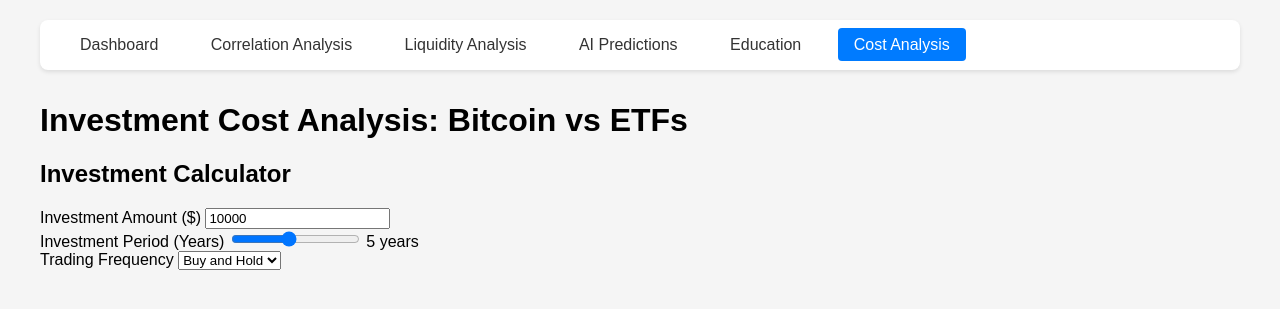
After one commit to biserd/AI_Bitcoin_Analytics, a Flask app: page /cost-analysis in a window 1280 px wide. The commit adds this page. Shown: the top 309 px of the page. Run offline with Flask 3, Linux system fonts and the light colour scheme; some libraries are stand-ins or nearby versions.

Commit message:
Assistant checkpoint: Added Cost Analysis page with route and navigation link
Assistant generated file changes:
- main.py: Add cost analysis route
- templates/base.html: Add cost analysis link to navigation
- templates/cost_analysis.html: Create cost analysis template

---

User prompt:

can you show the cost analysis page on the main menu

```diff
--- a/main.py
+++ b/main.py
@@ -156,6 +156,11 @@
     """Educational content page"""
     return render_template('education.html')
 
+@app.route('/cost-analysis')
+def cost_analysis():
+    """Cost analysis page"""
+    return render_template('cost_analysis.html')
+
 @app.route('/health')
 def health_check():
     """Simple health check endpoint"""
--- a/templates/base.html
+++ b/templates/base.html
@@ -112,6 +112,7 @@
             <a href="/liquidity" {% if request.path == '/liquidity' %}class="active"{% endif %}>Liquidity Analysis</a>
             <a href="/predictions" {% if request.path == '/predictions' %}class="active"{% endif %}>AI Predictions</a>
             <a href="/education" {% if request.path == '/education' %}class="active"{% endif %}>Education</a>
+            <a href="/cost-analysis" {% if request.path == '/cost-analysis' %}class="active"{% endif %}>Cost Analysis</a>
         </nav>
 
         {% if error %}
--- /dev/null
+++ b/templates/cost_analysis.html
@@ -0,0 +1,36 @@
+
+{% extends "base.html" %}
+
+{% block title %}Cost Analysis - Bitcoin Analytics{% endblock %}
+
+{% block content %}
+<div class="container">
+    <h1>Investment Cost Analysis: Bitcoin vs ETFs</h1>
+    <div id="calculator-container">
+        <h2>Investment Calculator</h2>
+        <form id="cost-calculator">
+            <div class="input-group">
+                <label for="investment-amount">Investment Amount ($)</label>
+                <input type="number" id="investment-amount" min="100" value="10000">
+            </div>
+            <div class="input-group">
+                <label for="investment-period">Investment Period (Years)</label>
+                <input type="range" id="investment-period" min="1" max="10" value="5">
+                <span id="period-value">5 years</span>
+            </div>
+            <div class="input-group">
+                <label for="trading-frequency">Trading Frequency</label>
+                <select id="trading-frequency">
+                    <option value="buy-hold">Buy and Hold</option>
+                    <option value="monthly">Monthly</option>
+                    <option value="weekly">Weekly</option>
+                    <option value="daily">Daily</option>
+                </select>
+            </div>
+        </form>
+        <div id="cost-comparison">
+            <!-- Cost comparison charts will be rendered here -->
+        </div>
+    </div>
+</div>
+{% endblock %}
```
